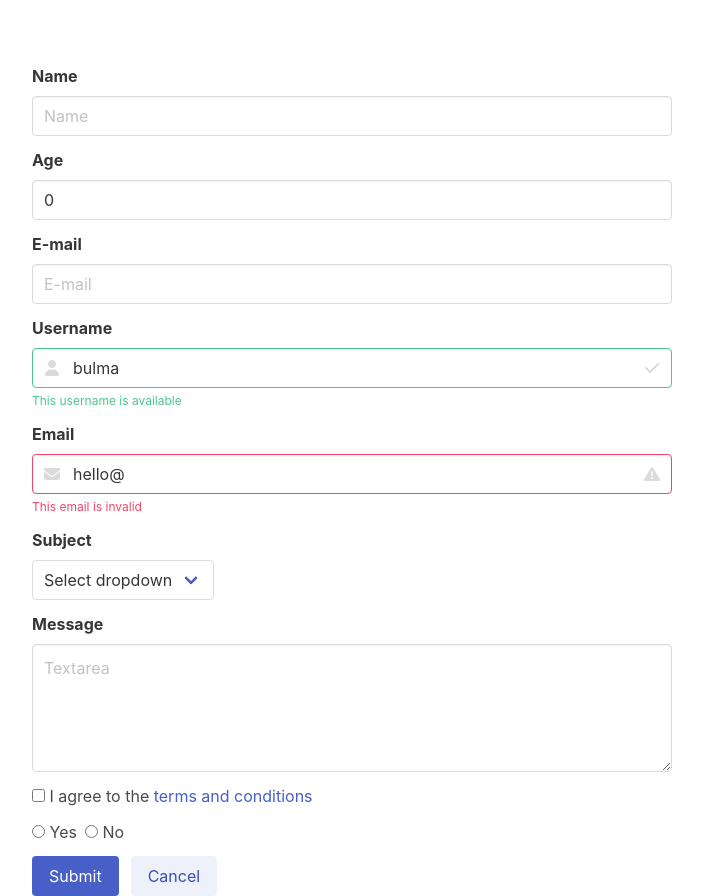
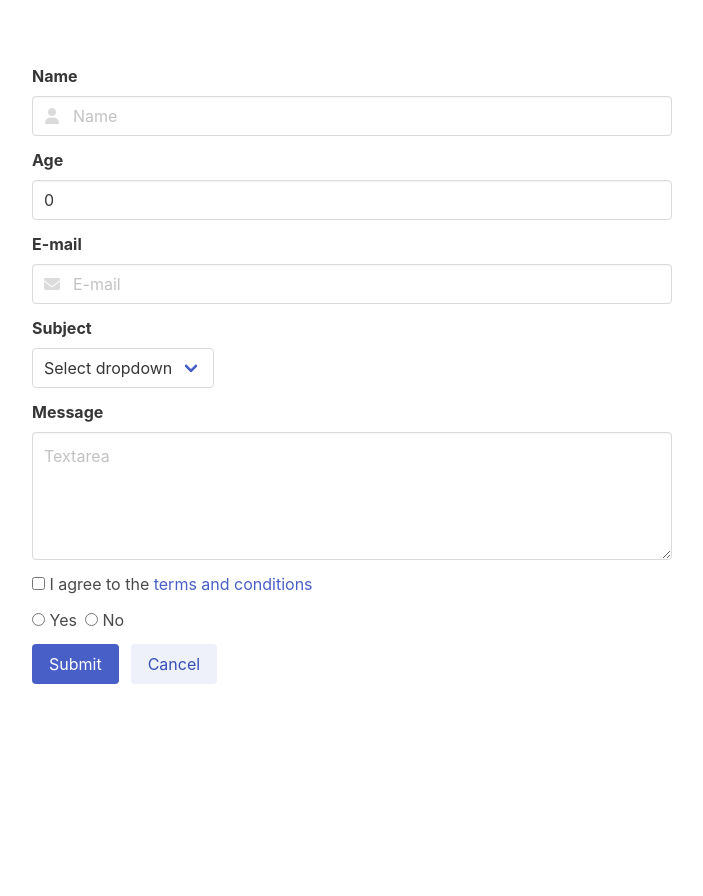
Before and after one commit to TheAwesomeStorm/vue-form-validation, a Vue app: page / in a window 1280 px wide. Shown: the whole page, without its empty margins (288-991 px from the left). After the commit the page ends 800 px from the top, so only its background shows below. Built offline with nearby package versions, Linux system fonts and the light colour scheme.

Commit message:
Added icons and input color validation feedback to BaseInput. Added missing plugin definition for VueI18n at vite.config.ts

```diff
--- a/package.json
+++ b/package.json
@@ -17,6 +17,7 @@
     "vue-i18n": "^9.2.0"
   },
   "devDependencies": {
+    "@intlify/unplugin-vue-i18n": "^0.5.0",
     "@rushstack/eslint-patch": "^1.1.4",
     "@types/node": "^18.6.3",
     "@vitejs/plugin-vue": "^3.0.0",
--- a/src/components/BaseForm.vue
+++ b/src/components/BaseForm.vue
@@ -4,7 +4,26 @@
     label="Name"
     v-model="userData.name"
     :errors="v$.userData.name.$errors"
-  />
+    icons-placement="has-icons-left has-icons-right"
+    :is-dirty="v$.userData.name.$dirty"
+    :is-valid="!v$.userData.name.$invalid"
+  >
+    <span class="icon is-small is-left">
+      <i class="fas fa-user"></i>
+    </span>
+    <span
+      v-if="!v$.userData.name.$invalid && v$.userData.name.$dirty"
+      class="icon is-small is-right"
+    >
+      <i class="fas fa-check"></i>
+    </span>
+    <span
+      v-if="v$.userData.name.$invalid && v$.userData.name.$dirty"
+      class="icon is-small is-right"
+    >
+      <i class="fas fa-times"></i>
+    </span>
+  </BaseInput>
   <BaseInput
     type="number"
     label="Age"
@@ -16,45 +35,12 @@
     type="email"
     v-model="userData.email"
     :errors="v$.userData.email.$errors"
-  />
-
-  <div class="field">
-    <label class="label">Username</label>
-    <div class="control has-icons-left has-icons-right">
-      <input
-        class="input is-success"
-        type="text"
-        placeholder="Text input"
-        value="bulma"
-      />
-      <span class="icon is-small is-left">
-        <i class="fas fa-user"></i>
-      </span>
-      <span class="icon is-small is-right">
-        <i class="fas fa-check"></i>
-      </span>
-    </div>
-    <p class="help is-success">This username is available</p>
-  </div>
-
-  <div class="field">
-    <label class="label">Email</label>
-    <div class="control has-icons-left has-icons-right">
-      <input
-        class="input is-danger"
-        type="email"
-        placeholder="Email input"
-        value="hello@"
-      />
-      <span class="icon is-small is-left">
-        <i class="fas fa-envelope"></i>
-      </span>
-      <span class="icon is-small is-right">
-        <i class="fas fa-exclamation-triangle"></i>
-      </span>
-    </div>
-    <p class="help is-danger">This email is invalid</p>
-  </div>
+    icons-placement="has-icons-left"
+  >
+    <span class="icon is-small is-left">
+      <i class="fas fa-envelope"></i>
+    </span>
+  </BaseInput>
 
   <div class="field">
     <label class="label">Subject</label>
--- a/src/components/BaseInput.vue
+++ b/src/components/BaseInput.vue
@@ -1,16 +1,18 @@
 <template>
   <div class="field">
     <label for="base-input" class="label">{{ label }}</label>
+    <div class="control" :class="iconsPlacement">
       <input
         class="input"
+        :class="hasErrors"
         name="base-input"
         v-bind="$attrs"
         :placeholder="label"
         :value="$attrs.modelValue"
         @input="$emit('update:modelValue', $event.target.value)"
       />
+      <slot />
     </div>
-  <div>
     <p class="help is-danger" v-for="(error, index) in errors" :key="index">
       {{ error.$message }}
     </p>
@@ -18,8 +20,18 @@
 </template>
 
 <script lang="ts">
-  export default {
+  import { defineComponent, PropType } from 'vue';
+  import { InputIcon } from '../enums/input-icon';
+
+  export default defineComponent({
     name: 'BaseInput',
+    computed: {
+      hasErrors(): string {
+        if (!this.isDirty) return '';
+        if (this.isValid) return 'is-success';
+        return 'is-danger';
+      },
+    },
     emits: ['update:modelValue'],
     props: {
       label: {
@@ -31,8 +43,19 @@
         type: Array,
         default: () => [],
       },
+      iconsPlacement: {
+        type: String as PropType<InputIcon>,
+        default: InputIcon.none,
       },
-  };
+      isValid: {
+        type: Boolean,
+      },
+      isDirty: {
+        type: Boolean,
+        default: false,
+      },
+    },
+  });
 </script>
 
 <style scoped></style>
--- /dev/null
+++ b/src/enums/input-icon.ts
@@ -0,0 +1,6 @@
+export enum InputIcon {
+  'both' = 'has-icons-left has-icons-right',
+  'left' = 'has-icons-left',
+  'right' = 'has-icons-right',
+  'none' = '',
+}
--- a/vite.config.ts
+++ b/vite.config.ts
@@ -1,7 +1,20 @@
 import { defineConfig } from 'vite';
 import vue from '@vitejs/plugin-vue';
+import { resolve, dirname } from 'node:path';
+import { fileURLToPath } from 'url';
+import VueI18nPlugin from '@intlify/unplugin-vue-i18n/vite';
 
 // https://vitejs.dev/config/
 export default defineConfig({
-  plugins: [vue()],
+  plugins: [
+    vue(),
+    VueI18nPlugin({
+      /* options */
+      // locale messages resource pre-compile option
+      include: resolve(
+        dirname(fileURLToPath(import.meta.url)),
+        './path/to/src/locales/**'
+      ),
+    }),
+  ],
 });
```
Also changed, not shown: 1 other file (tests, documents, lock files or other folders). Lines whose indentation alone changed are shown as unchanged.
